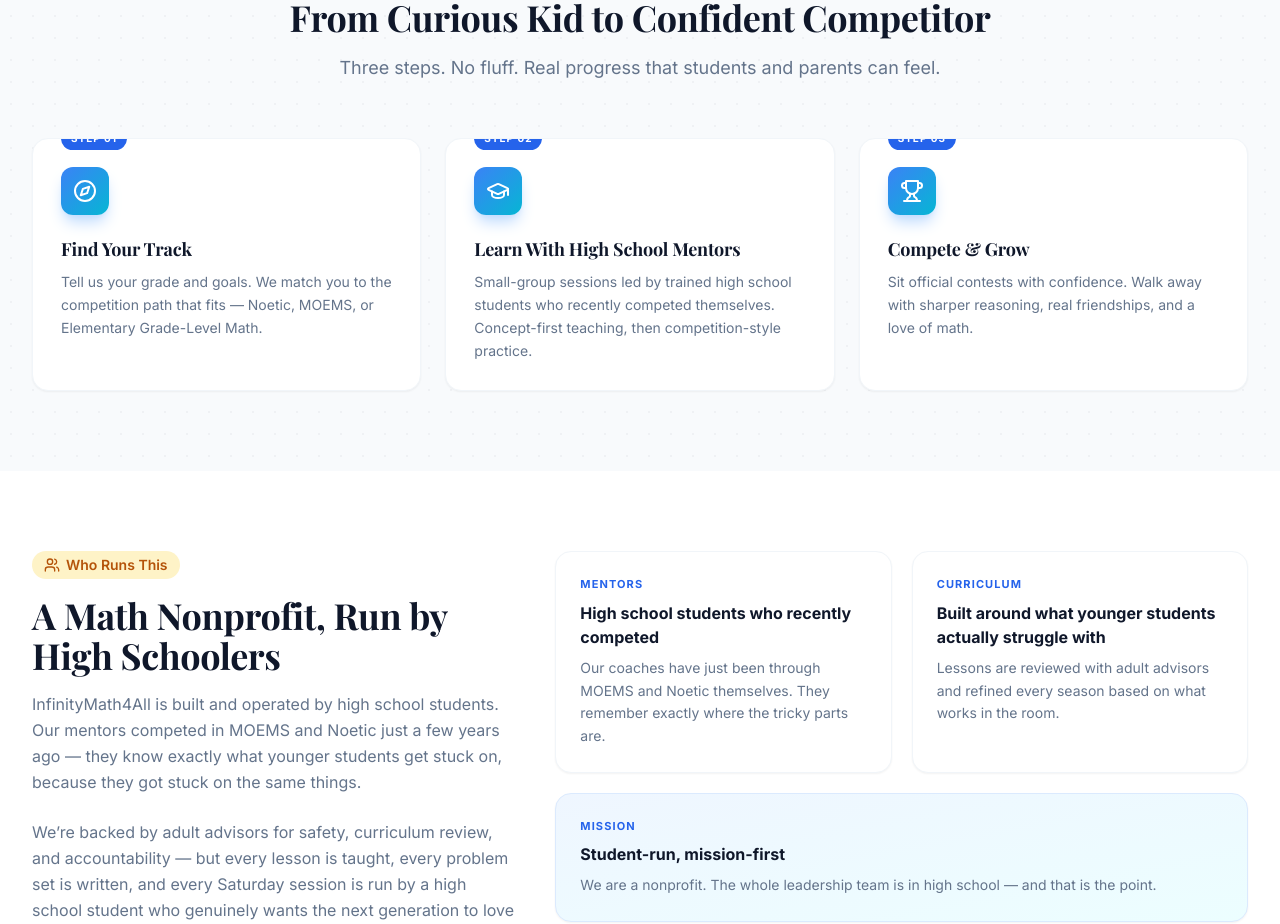
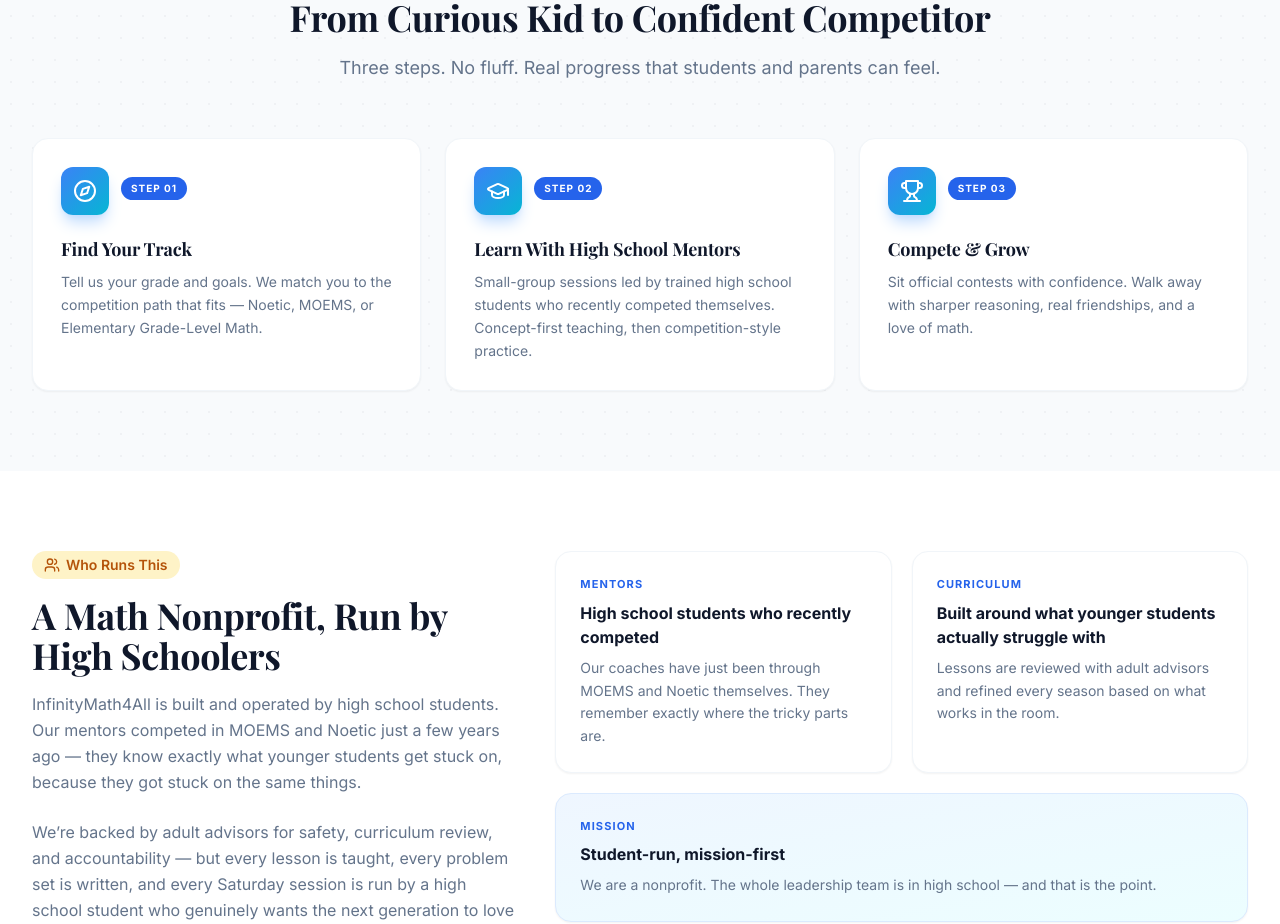
Before and after one commit to CodingNinjaXtreme/Offical-Nonprofit-Website, a React (Vite) app: page / in a window 1280 px wide. Shown: the part 1720-2644 px from the top of the page. Built offline with nearby package versions, Linux system fonts and the light colour scheme.

Commit message:
fixed layout

```diff
--- a/src/pages/Home.tsx
+++ b/src/pages/Home.tsx
@@ -250,15 +250,20 @@
           <div className="grid md:grid-cols-3 gap-6">
             {howItWorks.map(({ icon: Icon, title, text }, i) => (
                 <div key={title} className="card p-7 relative group hover:-translate-y-1">
-                <div className="absolute -top-3 left-7 px-2.5 py-1 rounded-full bg-blue-600 text-white text-[10px] font-bold tracking-widest">
-                  STEP {String(i + 1).padStart(2, '0')}
-                </div>
+                  {/* The Icon Container */}
                   <div className="w-12 h-12 rounded-xl bg-gradient-to-br from-blue-500 to-cyan-500 flex items-center justify-center mb-5 shadow-lg shadow-blue-200">
                     <Icon className="w-6 h-6 text-white" />
                   </div>
+
+                  {/* Shifted more to the right with left-[88px] */}
+                  <div className="absolute top-[38px] left-[88px] px-2.5 py-1 rounded-full bg-blue-600 text-white text-[10px] font-bold tracking-widest uppercase whitespace-nowrap">
+                    STEP {String(i + 1).padStart(2, '0')}
+                  </div>
+
                   <h3 className="font-bold text-slate-900 text-lg mb-2">{title}</h3>
                   <p className="text-slate-500 text-sm leading-relaxed">{text}</p>
                 </div>
+
             ))}
           </div>
         </div>
```
Lines whose indentation alone changed are shown as unchanged.
